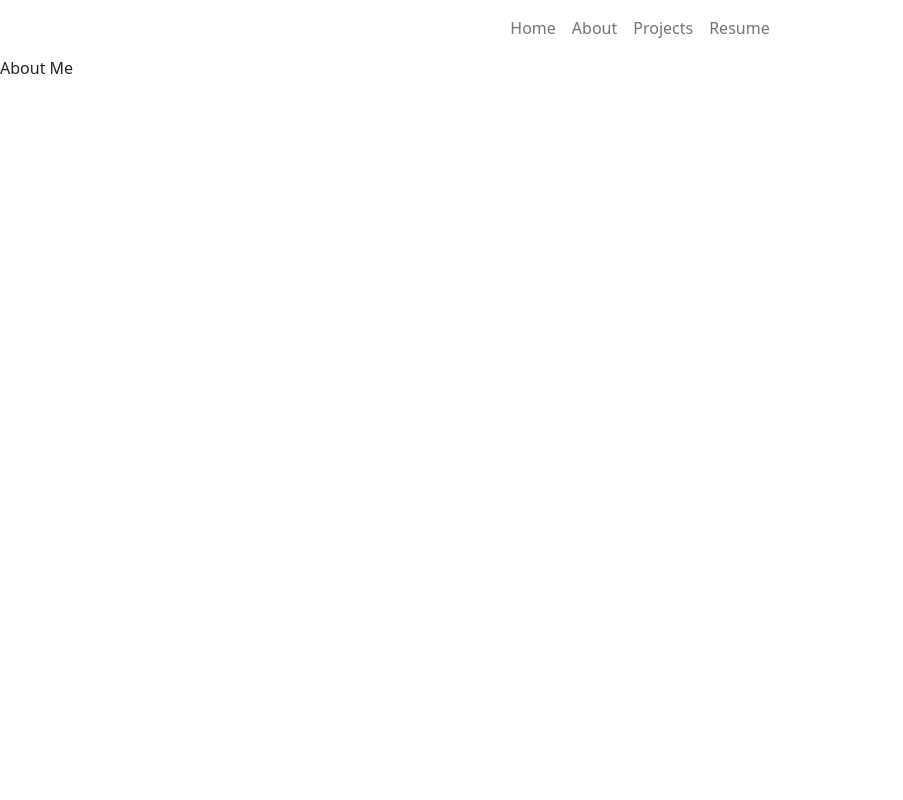
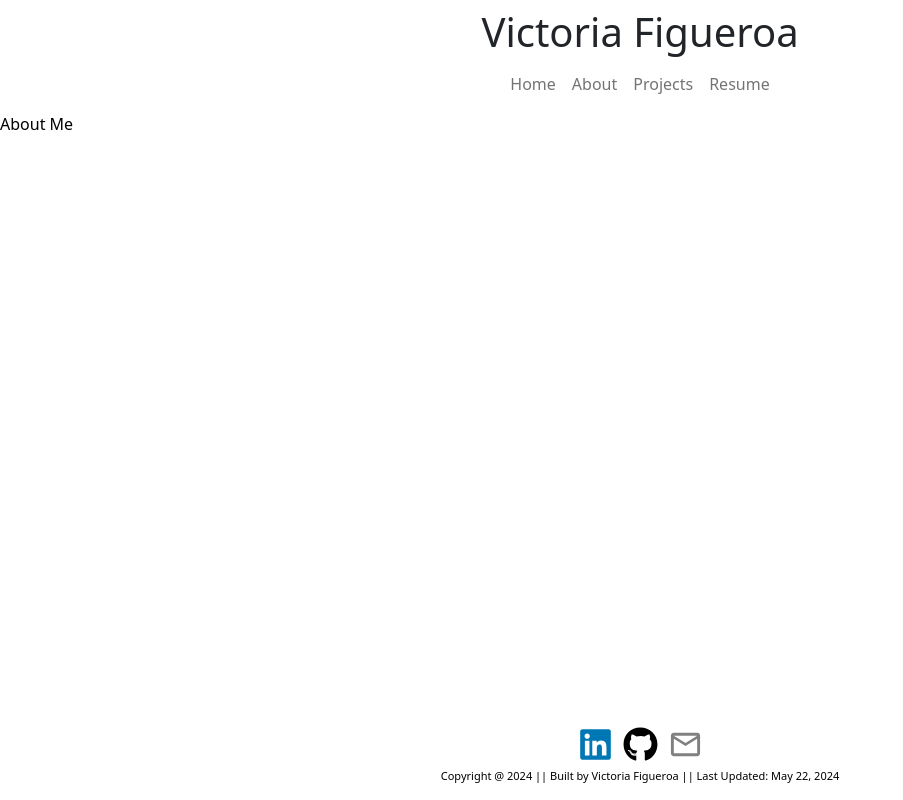
Before and after one commit to vicfigueroa/vicfigueroa.github.io, a React (Create React App) app: page /about in a window 1280 px wide. Shown: the whole page, without its empty margins (0-903 px from the left). Built offline with nearby package versions, Linux system fonts and the light colour scheme.

Commit message:
name,nav,footer

```diff
--- a/package.json
+++ b/package.json
@@ -10,6 +10,7 @@
     "react": "^18.3.1",
     "react-bootstrap": "^2.10.2",
     "react-dom": "^18.3.1",
+    "react-icons": "^5.2.1",
     "react-router-dom": "^6.23.1",
     "react-scripts": "5.0.1",
     "web-vitals": "^2.1.4"
--- a/src/App.css
+++ b/src/App.css
@@ -7,32 +7,30 @@
   pointer-events: none;
 }
 
-@media (prefers-reduced-motion: no-preference) {
-  .App-logo {
-    animation: App-logo-spin infinite 20s linear;
-  }
+.about {
+  color: black;
 }
 
-.App-header {
-  background-color: #282c34;
-  min-height: 100vh;
+.icons {
+  display: flex;
+  justify-content: center; /* Center horizontally */
+  align-items: center; /* Center vertically */
+  font-size: 35px;
+  gap: 10px
+}
+
+.footer {
+  position: fixed;
+    bottom: 0;
+    width: 100%;
+    text-align: center;
+}
+
+.copyright {
+  font-size: 11px;
+}
+
+.navbar {
   display: flex;
   flex-direction: column;
-  align-items: center;
-  justify-content: center;
-  font-size: calc(10px + 2vmin);
-  color: white;
 }
-
-.App-link {
-  color: #61dafb;
-}
-
-@keyframes App-logo-spin {
-  from {
-    transform: rotate(0deg);
-  }
-  to {
-    transform: rotate(360deg);
-  }
-}
--- a/src/App.js
+++ b/src/App.js
@@ -4,6 +4,7 @@ import Home from "./pages/Home";
 import About from "./pages/About";
 import Projects from "./pages/Projects";
 import Navbar from "./Navigation/Navbar";
+import Footer from "./Navigation/Footer";
 import {BrowserRouter, Routes, Route} from 'react-router-dom';
 
 function App() {
--- /dev/null
+++ b/src/Navigation/Footer.js
@@ -0,0 +1,26 @@
+import React from "react"
+import { FaLinkedin } from "react-icons/fa";
+import { FaGithub } from "react-icons/fa";
+import { MdOutlineEmail } from "react-icons/md";
+import '../App.css'
+
+const Footer = () => {
+    return (
+        <footer className="footer">
+            <div className="icons">
+                <a href="https://www.linkedin.com/in/victoria-figueroa08/" target='_blank' style={{ color: '#0077b5' }}>
+                    <FaLinkedin />
+                </a>
+                <a href="https://github.com/vicfigueroa"  target='_blank' style={{ color: 'black' }}>
+                    <FaGithub />
+                </a>
+                <a href="mailto:vic_figueroa08@yahoo.com" style={{ color: 'grey' }}>
+                    <MdOutlineEmail />
+                </a>
+            </div>
+
+            <p className='copyright'>Copyright @ 2024 || Built by Victoria Figueroa || Last Updated: May 22, 2024 </p>
+        </footer>
+    )
+}
+export default Footer;
--- a/src/Navigation/Navbar.js
+++ b/src/Navigation/Navbar.js
@@ -4,6 +4,7 @@ import {Link} from 'react-router-dom';
 const Navbar = () => {
   return (
     <nav className="navbar navbar-expand-lg navbar-light justify-content-center">
+        <h1>Victoria Figueroa</h1>
         <ul className="navbar-nav">
         <li className='nav-item'>
           <Link className='nav-link' to='/'>Home</Link>
--- /dev/null
+++ b/src/components/DynamicString.js
@@ -0,0 +1,23 @@
+import React, { useState, useEffect } from "react";
+
+const DynamicString = () => {
+  const words = ["Happy", "Healthy", "Rich", "that bish"];
+  const [index, setIndex] = useState(0);
+  const [currentWord, setCurrentWord] = useState(words[0]);
+
+  useEffect(() => {
+    const intervalId = setInterval(() => {
+      setIndex((prevIndex) => (prevIndex + 1) % words.length);
+    }, 2000); // Change word every 2 seconds
+
+    return () => clearInterval(intervalId);
+  }, [words.length]);
+
+  useEffect(() => {
+    setCurrentWord(words[index]);
+  }, [index, words]);
+
+  return <p>I'm {currentWord}</p>;
+};
+
+export default DynamicString;
--- a/src/index.css
+++ /dev/null
@@ -1,13 +0,0 @@
-body {
-  margin: 0;
-  font-family: -apple-system, BlinkMacSystemFont, 'Segoe UI', 'Roboto', 'Oxygen',
-    'Ubuntu', 'Cantarell', 'Fira Sans', 'Droid Sans', 'Helvetica Neue',
-    sans-serif;
-  -webkit-font-smoothing: antialiased;
-  -moz-osx-font-smoothing: grayscale;
-}
-
-code {
-  font-family: source-code-pro, Menlo, Monaco, Consolas, 'Courier New',
-    monospace;
-}
--- a/src/index.js
+++ b/src/index.js
@@ -1,6 +1,5 @@
 import React from 'react';
 import ReactDOM from 'react-dom/client';
-import './index.css';
 import App from './App';
 import reportWebVitals from './reportWebVitals';
 
--- a/src/pages/About.js
+++ b/src/pages/About.js
@@ -1,6 +1,14 @@
+import React from "react";
+import Footer from "../Navigation/Footer";
+import '../App.css';
+
 const About = () => {
     return (
-        <p>About Me</p>
+        <div className="about">
+            <p>About Me</p>
+            <Footer />
+        </div>
+
     )
 }
 
--- a/src/pages/Home.js
+++ b/src/pages/Home.js
@@ -1,6 +1,13 @@
+import React from "react";
+import Footer from "../Navigation/Footer";
+import DynamicString from "../components/DynamicString";
+
 const Home = () => {
     return (
-        <p>Home Page</p>
+        <div>
+        <DynamicString />
+        <Footer />
+    </div>
     )
 }
 
--- a/src/pages/Projects.js
+++ b/src/pages/Projects.js
@@ -1,6 +1,12 @@
+import React from "react";
+import Footer from "../Navigation/Footer";
+
 const Projects = () => {
     return (
+        <div>
         <p>Projects</p>
+        <Footer />
+    </div>
     )
 }
 
```
Also changed, not shown: 1 other file (tests, documents, lock files or other folders).
